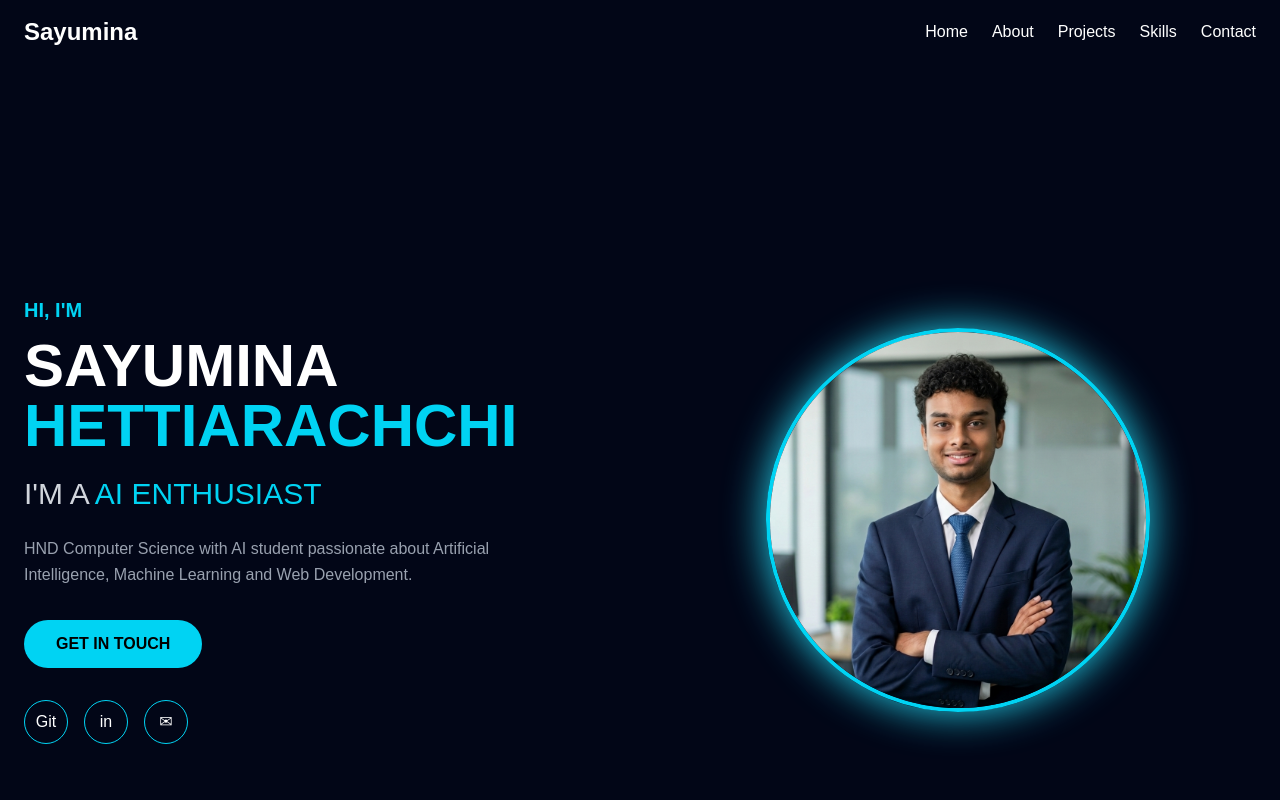
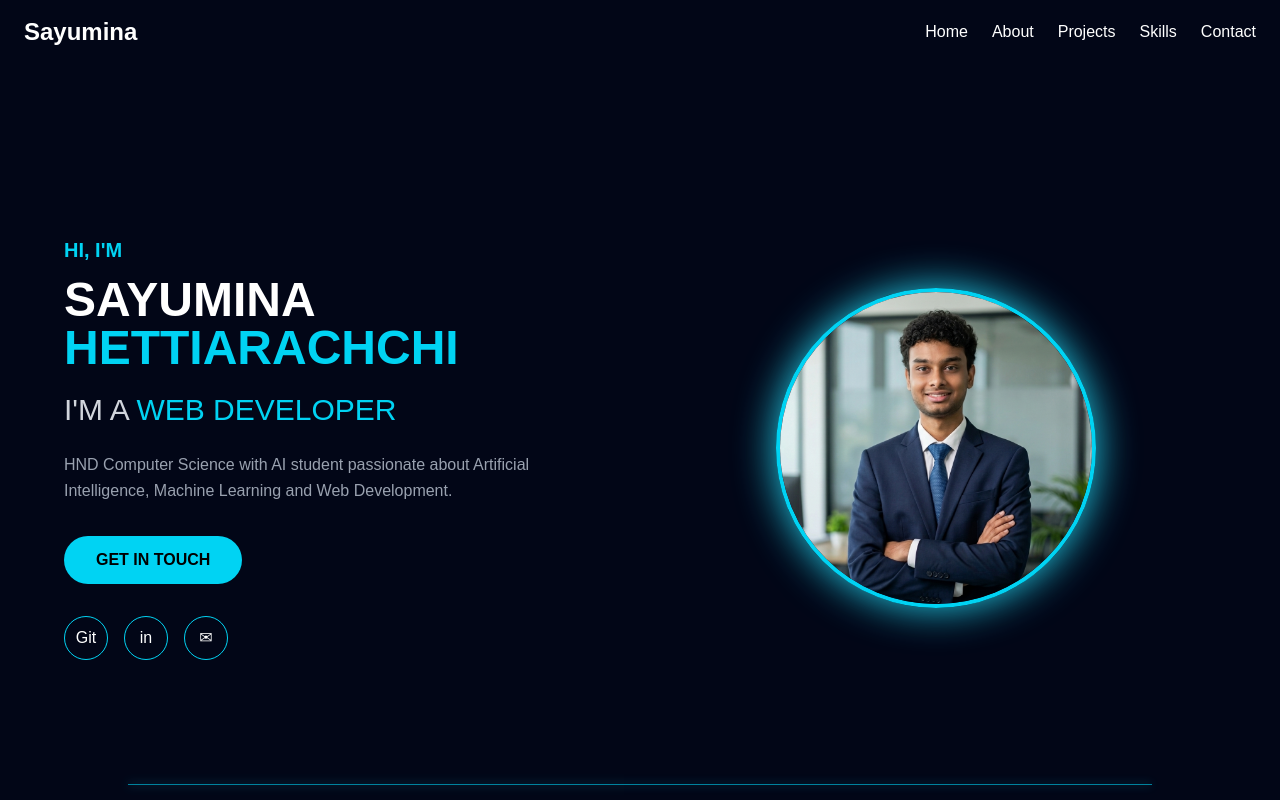
Before and after one commit to Sayuminahettiarachchi/my-portfolio, a Next.js app: page / in a window 1280 px wide. Shown: the top 800 px of the page. Built offline with nearby package versions, Linux system fonts and the light colour scheme.

Commit message:
Update hero section layout and profile image

```diff
--- a/components/hero/Hero.tsx
+++ b/components/hero/Hero.tsx
@@ -6,9 +6,8 @@ export default function Hero() {
 
   const roles = [
     "COMPUTER SCIENCE WITH AI STUDENT",
-    "AI ENTHUSIAST",
      "WEB DEVELOPER",
-    "MACHINE LEARNING STUDENT",
+
   ];
 
   const [role, setRole] = useState("");
@@ -55,24 +54,22 @@ export default function Hero() {
       bg-[#020617]
       text-white
       px-6
-      pt-24
+      pt-16
       "
     >
 
 
       <div
         className="
-        max-w-7xl
+ max-w-6xl
  mx-auto
-        min-h-[90vh]
+ min-h-[80vh]
  grid
  md:grid-cols-2
-        gap-10
+ gap-8
 items-center
         "
       >
-
-
 
         {/* LEFT SIDE */}
 
@@ -92,9 +89,9 @@ export default function Hero() {
 
           <h1
             className="
-            text-4xl
-            md:text-5xl
-            lg:text-6xl
+           text-3xl
+md:text-4xl
+lg:text-5xl
             font-bold
             mt-3
             "
@@ -243,13 +240,14 @@ export default function Hero() {
 
           <div
             className="
-            w-64
-            h-64
-            md:w-80
-            md:h-80
-            lg:w-96
-            lg:h-96
+           w-56
+h-56
+md:w-72
+md:h-72
+lg:w-80
+lg:h-80
 rounded-full
+
  border-4
    border-cyan-400
         shadow-[0_0_40px_#22d3ee]
```
Lines whose indentation alone changed are shown as unchanged.
